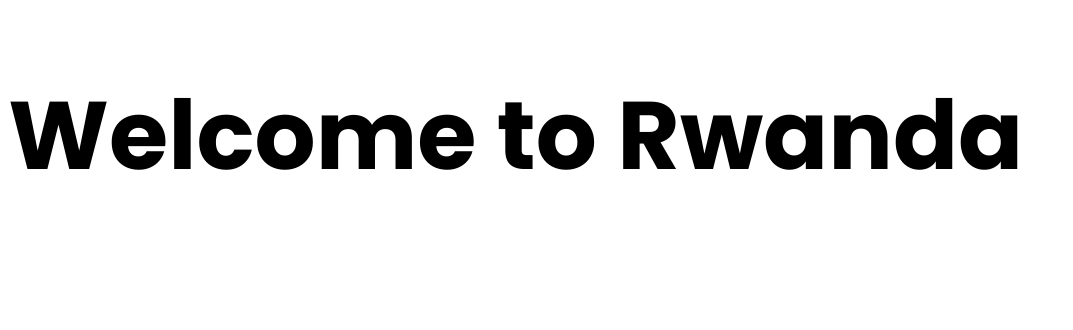
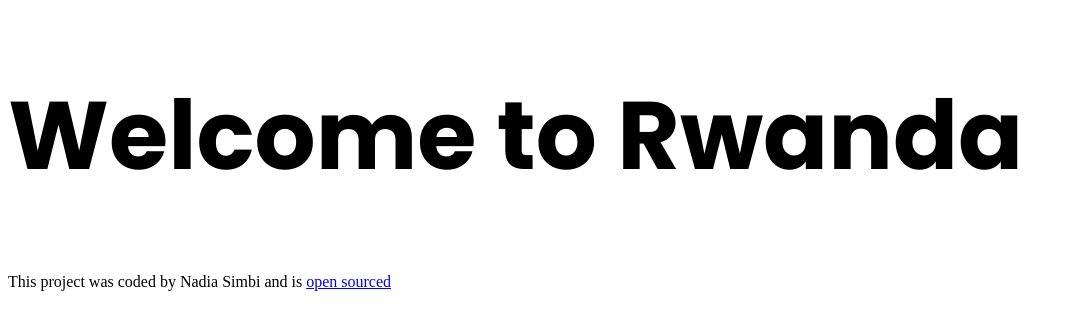
Before and after one commit to Nadia-si/Rwanda-travel-project, a plain HTML site: page index.html in a window 1280 px wide. Shown: the whole page, without its empty margins (0-1073 px from the left). Drawn offline with Linux system fonts and the light colour scheme.

Commit message:
added a link to the GitHub repository

```diff
--- a/index.html
+++ b/index.html
@@ -14,5 +14,13 @@
   </head>
   <body>
     <h1>Welcome to Rwanda</h1>
+    <footer>
+      This project was coded by Nadia Simbi and is
+      <a
+        href="https://github.com/Nadia-si/Rwanda-travel-project"
+        target="_blank"
+        >open sourced
+      </a>
+    </footer>
   </body>
 </html>
```
